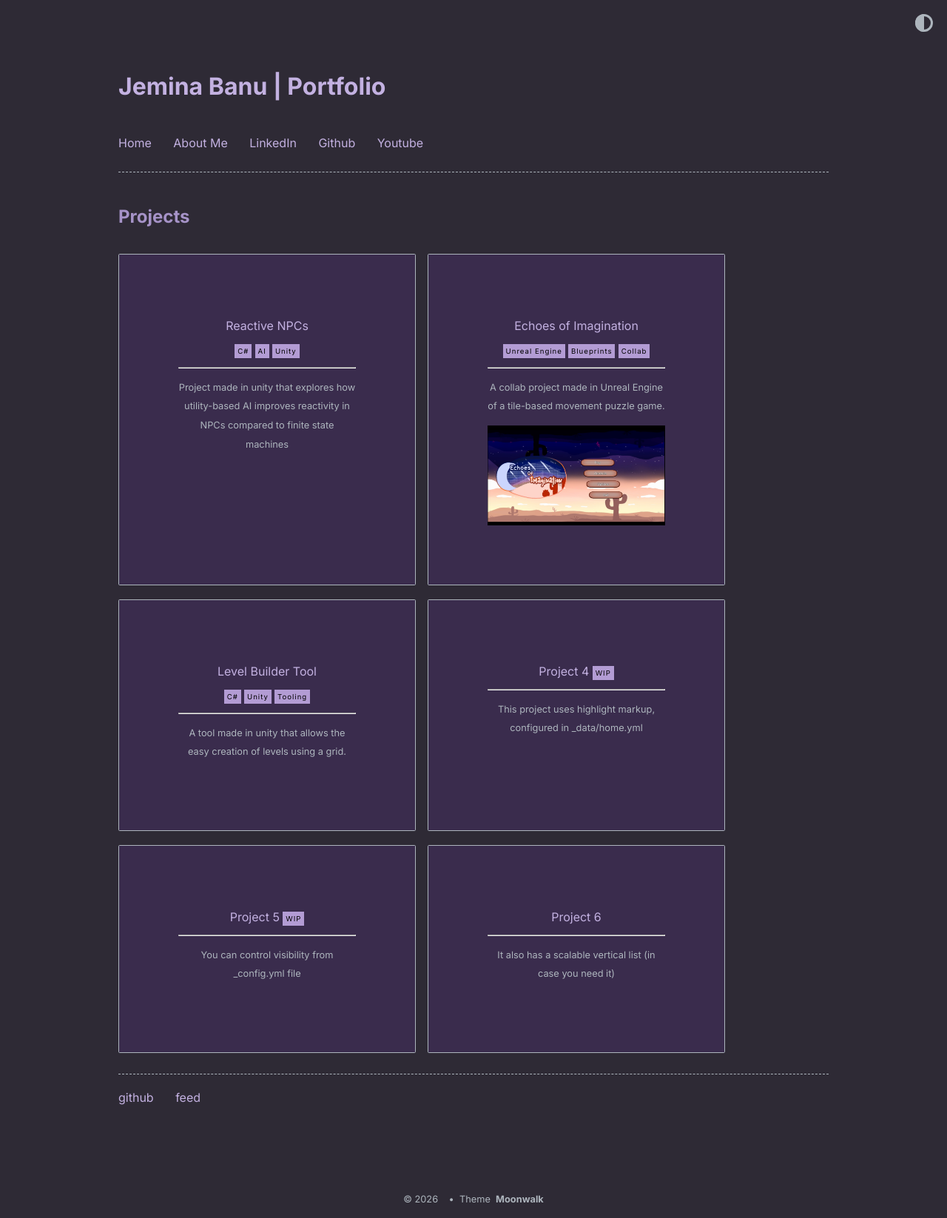
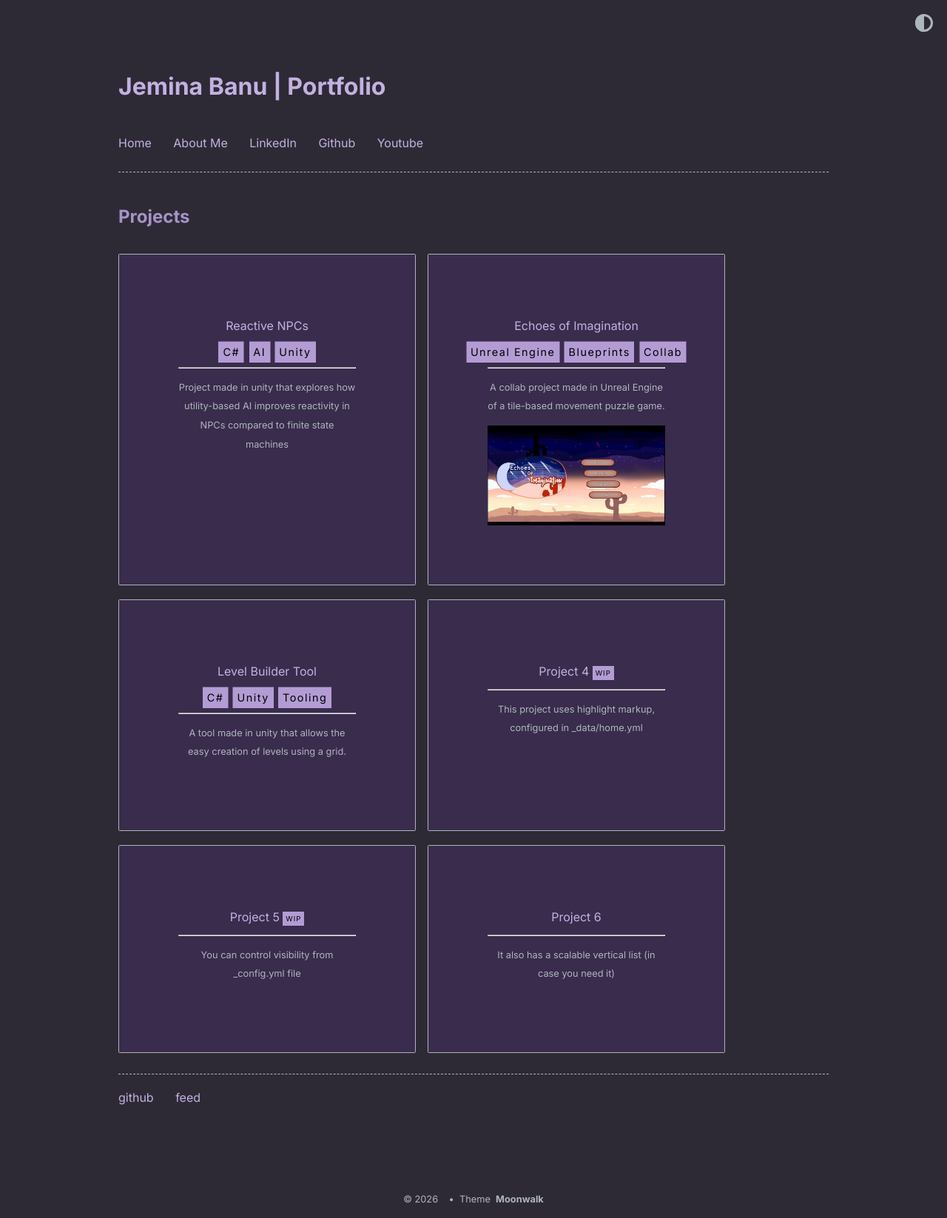
Before and after one commit to Jem-exe/jem-exe.github.io, a Jekyll site: the page built from index.md, in a window 1280 px wide. Shown: the whole page at 74% size. Built offline with Jekyll 4.4.1, drawn with Linux system fonts in a browser that asks for light colours.

Commit message:
div class for tags

```diff
--- a/_includes/card_list.html
+++ b/_includes/card_list.html
@@ -13,6 +13,7 @@
         </span>
           <br>
 
+          <div style="transform: scale(1.5);">
           {% if item.tag1 %}
             <mark>{{ item.tag1 }}</mark>
           {% endif %}
@@ -24,6 +25,8 @@
           {% if item.tag3 %}
             <mark>{{ item.tag3 }}</mark>
           {% endif %}
+
+          </div>
 
 
         <hr />
```
